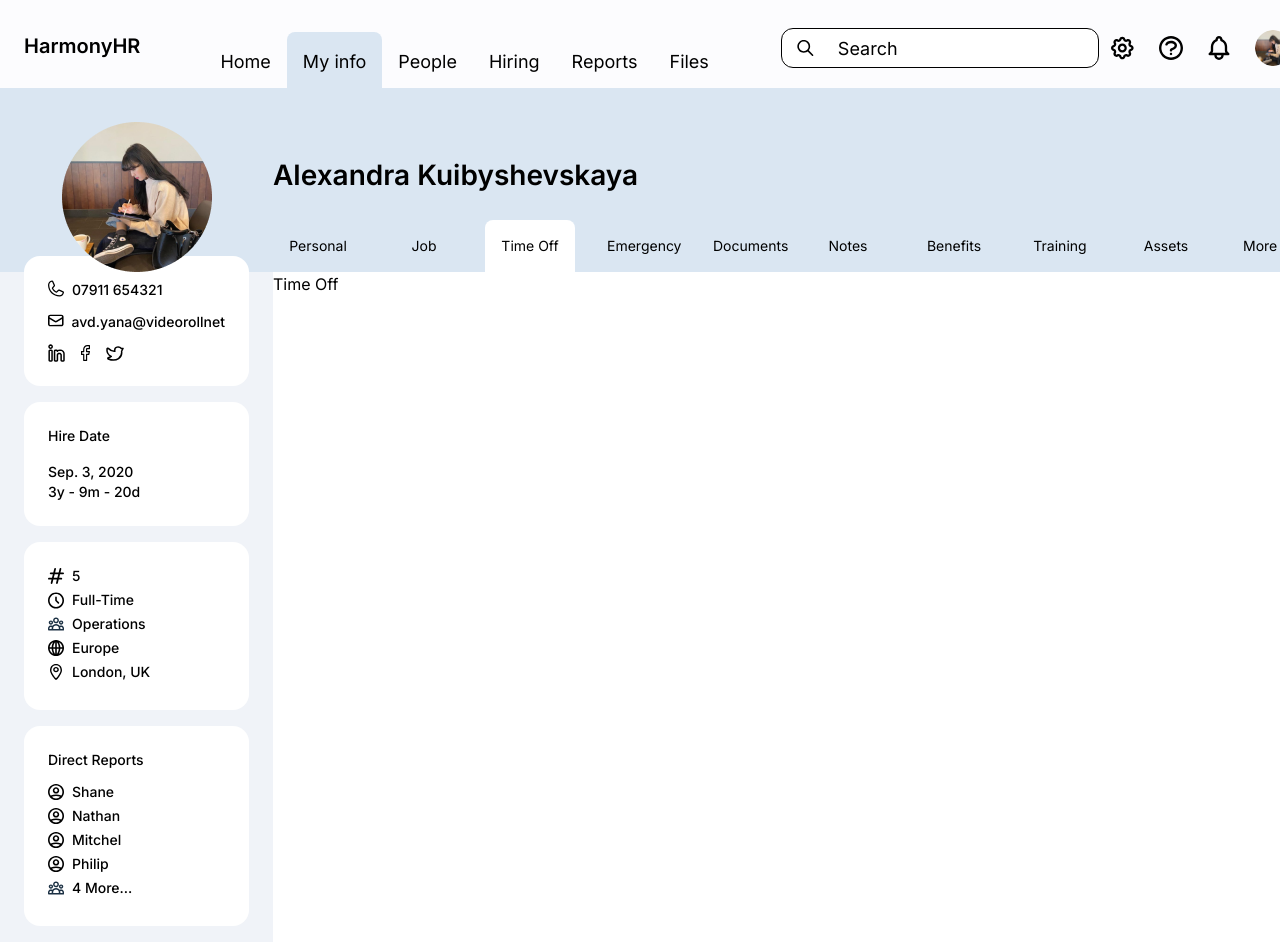
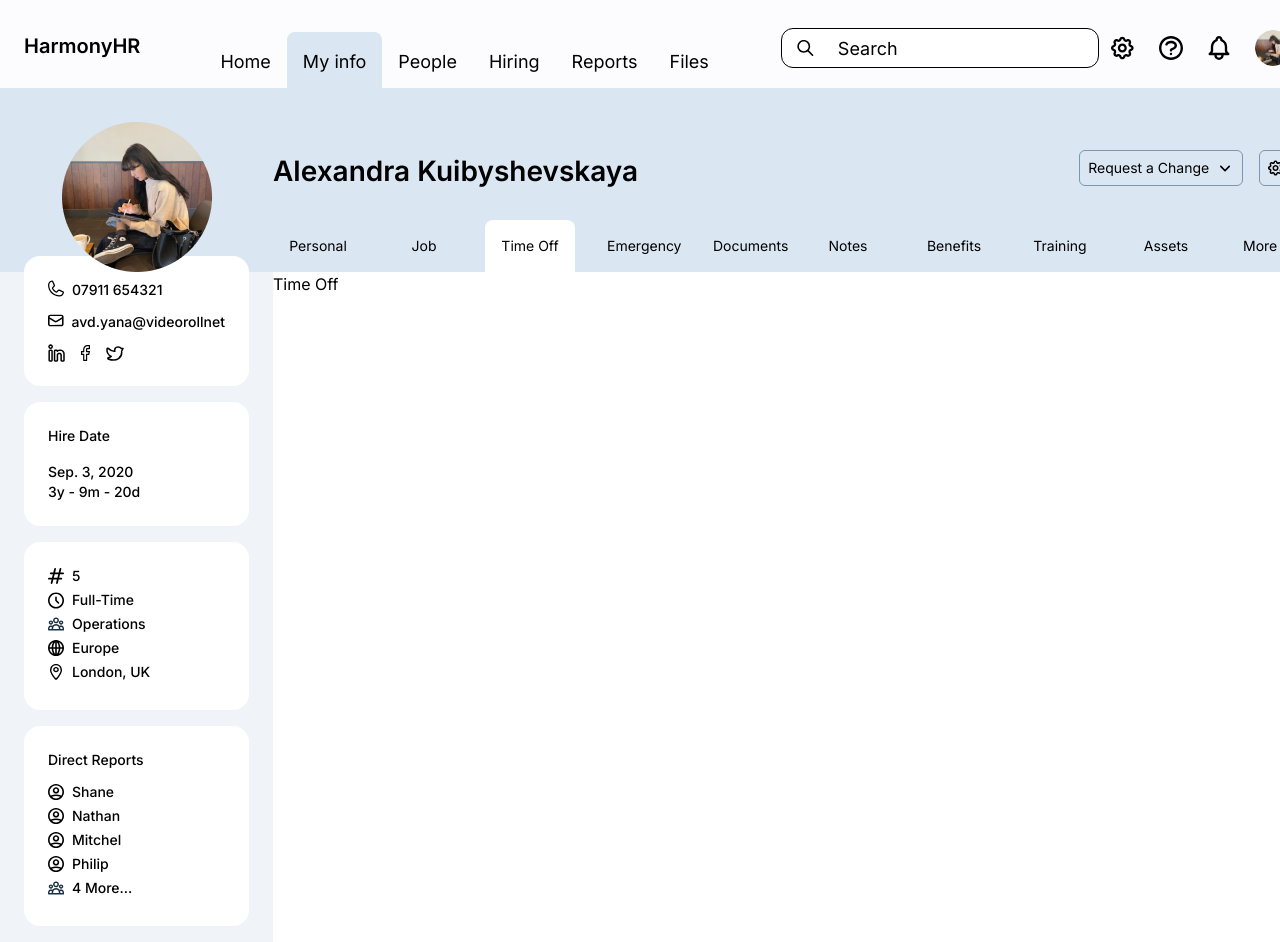
Before and after one commit to garold664/hr-tech-test, a Next.js app: page /my-info/time-off in a window 1280 px wide. Shown: the top 942 px of the page. Built offline with nearby package versions, Linux system fonts and the light colour scheme.

Commit message:
create MyInfoHeader

```diff
--- a/app/my-info/layout.tsx
+++ b/app/my-info/layout.tsx
@@ -1,8 +1,7 @@
 import Image from 'next/image';
 import SideBar from '@/components/SideBar';
 import avatar from '@/assets/img/avatar.png';
-import DesktopLinks from '@/components/DesktopLinks';
-import { MyInfoLinks } from '@/data/data';
+import MyInfoHeader from '@/components/MyInfoHeader';
 
 interface MyInfoLayoutProps {
   children: React.ReactNode;
@@ -18,16 +17,7 @@ export default function MyInfoLayout({ children }: MyInfoLayoutProps) {
         />
       </div>
       <SideBar />
-      <header className="flex flex-col justify-end layout-header  pt-16">
-        <h1 className="text-[28px] font-bold mb-6">Alexandra Kuibyshevskaya</h1>
-        <DesktopLinks
-          links={MyInfoLinks}
-          activeColor="white"
-          spacing={4}
-          itemWidth={90}
-          className="text-sm"
-        />
-      </header>
+      <MyInfoHeader />
       <div className="layout-bg bg-primary pt-16" />
       <main className="layout-main bg-white">{children}</main>
     </div>
--- a/components/Header.tsx
+++ /dev/null
@@ -1,5 +0,0 @@
-import React from 'react';
-
-export default function Header() {
-  return <div className="h-96 bg-primary">Header</div>;
-}
--- /dev/null
+++ b/components/MyInfoHeader.tsx
@@ -0,0 +1,56 @@
+import DesktopLinks from '@/components/DesktopLinks';
+import { MyInfoLinks } from '@/data/data';
+import {
+  DropdownMenu,
+  DropdownMenuContent,
+  DropdownMenuItem,
+  DropdownMenuTrigger,
+} from '@/components/ui/dropdown-menu';
+
+import ChevronDown from '@/assets/icons/chevron-down.svg';
+import SettingsIcon from '@/assets/icons/settings.svg';
+import { Button } from '@/components/ui/button';
+export default function MyInfoHeader() {
+  return (
+    <header className="flex flex-col justify-end layout-header  pt-16">
+      <div className="flex justify-between items-center">
+        <h1 className="text-[28px] font-bold mb-7">Alexandra Kuibyshevskaya</h1>
+        <div className="flex gap-x-4 mb-auto">
+          <DropdownMenu>
+            <Button variant={'outline'} asChild className="leading-none">
+              <DropdownMenuTrigger className="flex items-center gap-x-2">
+                Request a Change <ChevronDown />
+              </DropdownMenuTrigger>
+            </Button>
+            <DropdownMenuContent>
+              <DropdownMenuItem>Profile</DropdownMenuItem>
+              <DropdownMenuItem>Billing</DropdownMenuItem>
+              <DropdownMenuItem>Team</DropdownMenuItem>
+              <DropdownMenuItem>Subscription</DropdownMenuItem>
+            </DropdownMenuContent>
+          </DropdownMenu>
+          <DropdownMenu>
+            <Button variant={'outline'} asChild>
+              <DropdownMenuTrigger className="flex items-center gap-x-2">
+                <SettingsIcon className="w-4" /> <ChevronDown />
+              </DropdownMenuTrigger>
+            </Button>
+            <DropdownMenuContent>
+              <DropdownMenuItem>Profile</DropdownMenuItem>
+              <DropdownMenuItem>Billing</DropdownMenuItem>
+              <DropdownMenuItem>Team</DropdownMenuItem>
+              <DropdownMenuItem>Subscription</DropdownMenuItem>
+            </DropdownMenuContent>
+          </DropdownMenu>
+        </div>
+      </div>
+      <DesktopLinks
+        links={MyInfoLinks}
+        activeColor="white"
+        spacing={4}
+        itemWidth={90}
+        className="text-sm"
+      />
+    </header>
+  );
+}
--- a/components/Nav.tsx
+++ b/components/Nav.tsx
@@ -13,7 +13,7 @@ import { Button } from './ui/button';
 import SettingsIcon from '../assets/icons/settings.svg';
 import BellIcon from '../assets/icons/bell.svg';
 import HelpIcon from '../assets/icons/circle-help.svg';
-import { mainNavigation, mainNavLinks } from '@/data/data';
+import { mainNavLinks } from '@/data/data';
 
 export default function Nav() {
   const [windowWidth, setWindowWidth] = useState<'sm' | 'xl'>('sm');
--- a/components/ui/button.tsx
+++ b/components/ui/button.tsx
@@ -12,13 +12,14 @@ const buttonVariants = cva(
         default: 'bg-neutral-900 text-neutral-50 hover:bg-neutral-900/90',
         destructive: 'bg-red-500 text-neutral-50 hover:bg-red-500/90 ',
         outline:
-          'border border-neutral-200 bg-white hover:bg-neutral-100 hover:text-neutral-900 ',
+          'border border-tertiary h-auto bg-transparent text-sm font-normal hover:bg-neutral-100 hover:text-neutral-900 ',
         secondary: 'bg-neutral-100 text-neutral-900 hover:bg-neutral-100/80 ',
+
         ghost: 'hover:bg-primary hover:text-neutral-900 ',
         link: 'text-neutral-900 underline-offset-4 hover:underline ',
       },
       size: {
-        default: 'h-10 px-4 py-2',
+        default: 'h-9 px-2 py-2',
         sm: 'h-9 rounded-md px-3',
         lg: 'h-11 rounded-md px-8',
         icon: 'h-10 w-10',
--- a/tailwind.config.ts
+++ b/tailwind.config.ts
@@ -16,6 +16,7 @@ const config: Config = {
         foreground: 'var(--foreground)',
         primary: '#dae6f2',
         secondary: '#f0f3f8',
+        tertiary: '#7c96b1',
         accent: { ...colors.blue, DEFAULT: colors.blue[500] },
       },
       borderRadius: {
```
Also changed, not shown: assets/icons/chevron-down.svg (added).
